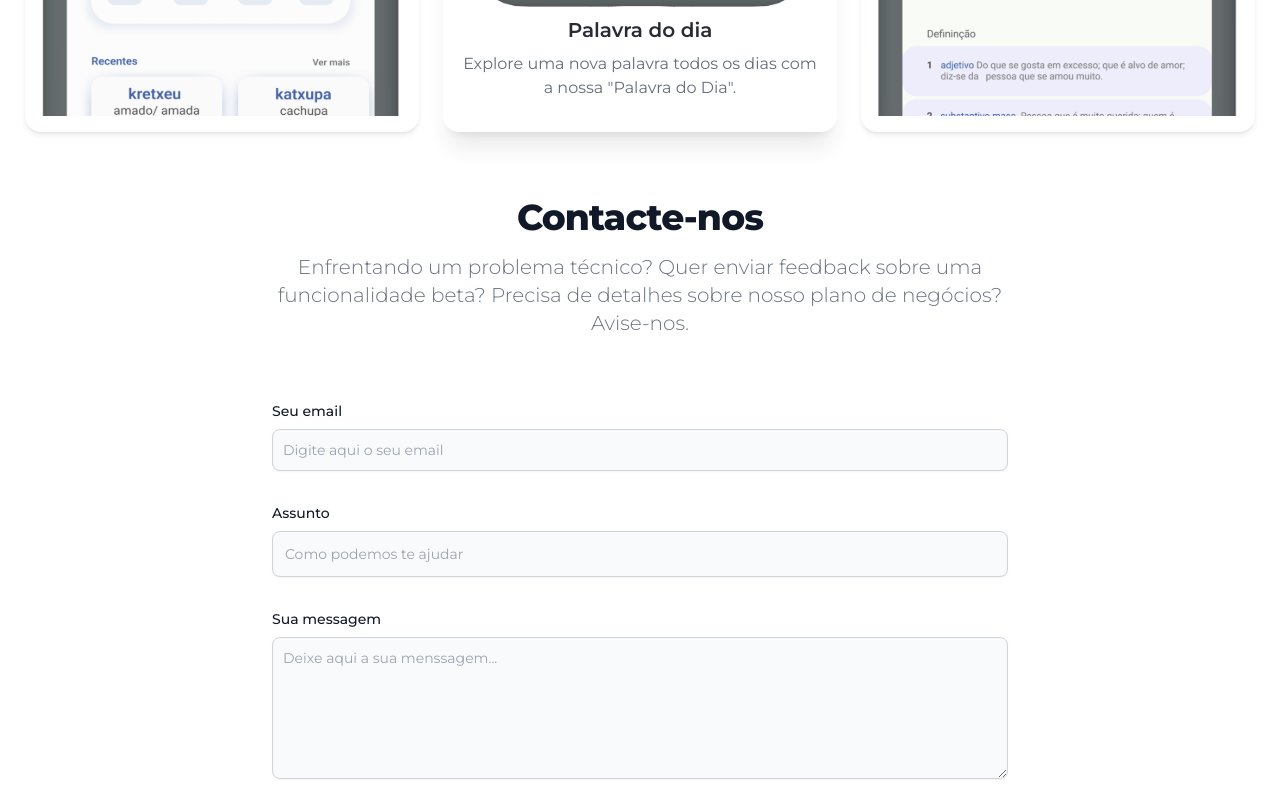
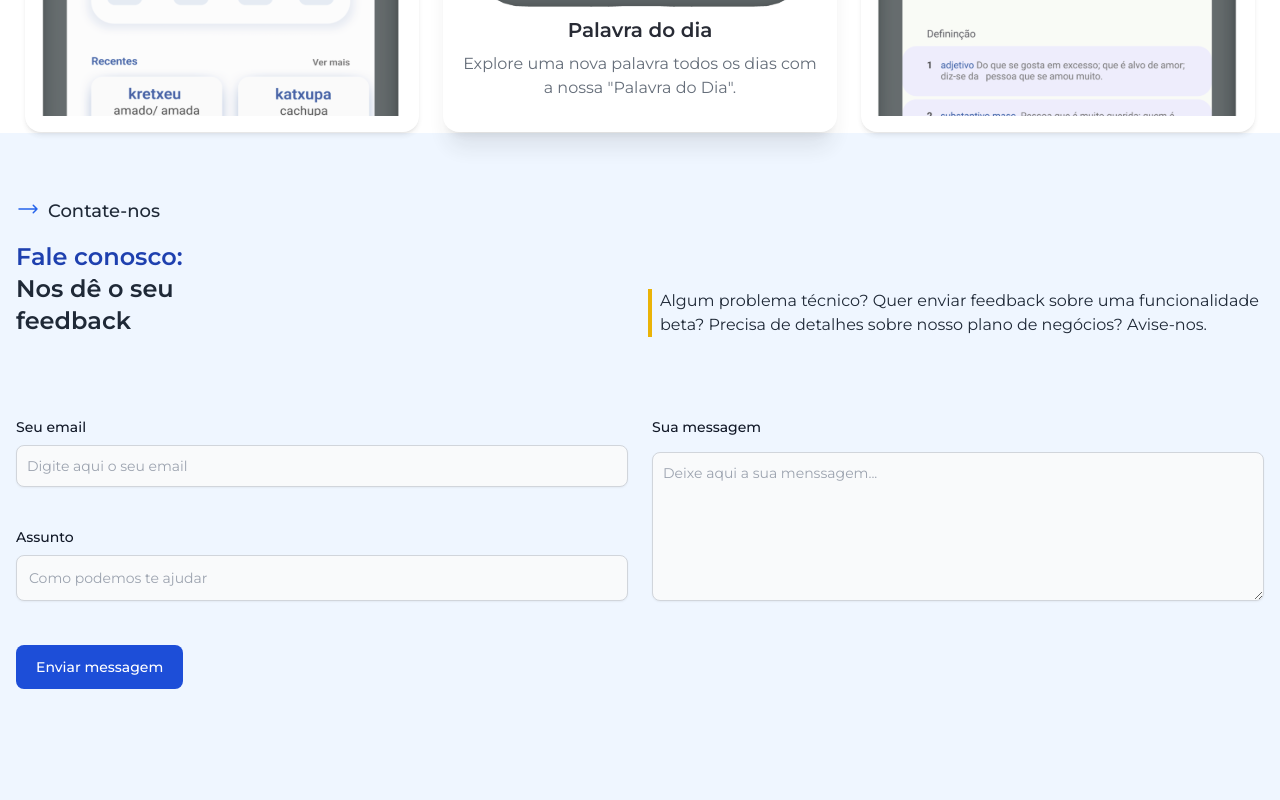
Before and after one commit to dtmiranda/noskriolo-webpage, a Next.js app: page / in a window 1280 px wide. Shown: the part 2740-3540 px from the top of the page. Built offline with nearby package versions, Linux system fonts and the light colour scheme.

Commit message:
ajustiments contact component

```diff
--- a/src/components/Contact/Contact.tsx
+++ b/src/components/Contact/Contact.tsx
@@ -2,25 +2,55 @@ import React from 'react'
 
 const Contact = () => {
   return (
-    <section className="bg-white dark:bg-gray-900">
-      <div className="py-8 lg:py-16 px-4 mx-auto max-w-screen-md">
-        <h2 className="mb-4 text-4xl tracking-tight font-extrabold text-center text-gray-900 dark:text-white">Contacte-nos</h2>
-        <p className="mb-8 lg:mb-16 font-light text-center text-gray-500 dark:text-gray-400 sm:text-xl">Enfrentando um problema técnico? Quer enviar feedback sobre uma funcionalidade beta? Precisa de detalhes sobre nosso plano de negócios? Avise-nos.</p>
+    <section className="bg-blue-50 dark:bg-gray-900">
+      <div className="py-20 lg:py-16 px-4 mx-auto max-w-screen-xl">
+
+        <div className='grid grid-cols-6 gap-4'>
+          <div className='col-start-1 col-end-2 flex justify-start items-start'>
+            <div className='max-w-96'>
+              <div className='mb-4 flex justify-start items-start'>
+                <svg xmlns="http://www.w3.org/2000/svg" fill="none" viewBox="0 0 24 24" stroke-width="1.5" stroke="currentColor" className="w-6 h-6 text-blue-600">
+                  <path stroke-linecap="round" stroke-linejoin="round" d="M17.25 8.25 21 12m0 0-3.75 3.75M21 12H3" />
+                </svg>
+                <p className='pl-2 flex-col text-gray-800 text-lg font-medium'>Contate-nos</p>
+              </div>
+
+              <h4 className='text-2xl font-semibold text-gray-800' > <span className='text-primary-800'>Fale conosco:</span> Nos dê o seu feedback</h4>
+
+            </div>
+
+          </div>
+          <div className=' col-end-7 col-span-3 flex justify-center items-end'>
+            <div className='border border-l-4 border-l-yellow-500 border-y-0 border-r-0 pl-2'>
+              <p className='text-gray-800 te text-base font-normal'>Algum problema técnico? Quer enviar feedback sobre uma funcionalidade beta? Precisa de detalhes sobre nosso plano de negócios? Avise-nos.</p>
+            </div>
+          </div>
+        </div>
+
         <form action="#" className="space-y-8">
+          <div className='my-20 lg:grid lg:grid-cols-2 lg:gap-6 '>
+
             <div>
+              <div >
                 <label htmlFor="email" className="block mb-2 text-sm font-medium text-gray-900 dark:text-gray-300">Seu email</label>
                 <input type="email" id="email" className="shadow-sm bg-gray-50 border border-gray-300 text-gray-900 text-sm rounded-lg focus:ring-primary-500 focus:border-primary-500 block w-full p-2.5 dark:bg-gray-700 dark:border-gray-600 dark:placeholder-gray-400 dark:text-white dark:focus:ring-primary-500 dark:focus:border-primary-500 dark:shadow-sm-light" placeholder="Digite aqui o seu email" required />
               </div>
-          <div>
+              <div className='lg:pt-10'>
                 <label htmlFor="subject" className="block mb-2 text-sm font-medium text-gray-900 dark:text-gray-300">Assunto</label>
                 <input type="text" id="subject" className="block p-3 w-full text-sm text-gray-900 bg-gray-50 rounded-lg border border-gray-300 shadow-sm focus:ring-primary-500 focus:border-primary-500 dark:bg-gray-700 dark:border-gray-600 dark:placeholder-gray-400 dark:text-white dark:focus:ring-primary-500 dark:focus:border-primary-500 dark:shadow-sm-light" placeholder="Como podemos te ajudar" required />
               </div>
-          <div className="sm:col-span-2">
+            </div>
+
+            <div className="lg:grid">
               <label htmlFor="message" className="block mb-2 text-sm font-medium text-gray-900 dark:text-gray-400">Sua messagem</label>
               <textarea id="message" rows={6} className="block p-2.5 w-full text-sm text-gray-900 bg-gray-50 rounded-lg shadow-sm border border-gray-300 focus:ring-primary-500 focus:border-primary-500 dark:bg-gray-700 dark:border-gray-600 dark:placeholder-gray-400 dark:text-white dark:focus:ring-primary-500 dark:focus:border-primary-500" placeholder="Deixe aqui a sua menssagem..."></textarea>
             </div>
-          <button type="submit" className="py-3 px-5 text-sm font-medium text-center text-white rounded-lg bg-primary-700 sm:w-fit hover:bg-primary-800 focus:ring-4 focus:outline-none focus:ring-primary-300 dark:bg-primary-600 dark:hover:bg-primary-700 dark:focus:ring-primary-800">Enviar messagem</button>
+            <button type="submit" className="mt-5 py-3 px-5 text-sm font-medium text-center text-white rounded-lg bg-primary-700 sm:w-fit hover:bg-primary-800 focus:ring-4 focus:outline-none focus:ring-primary-300 dark:bg-primary-600 dark:hover:bg-primary-700 dark:focus:ring-primary-800">Enviar messagem</button>
+
+          </div>
+
         </form>
+
       </div>
     </section>
   )
```
Lines whose indentation alone changed are shown as unchanged.
